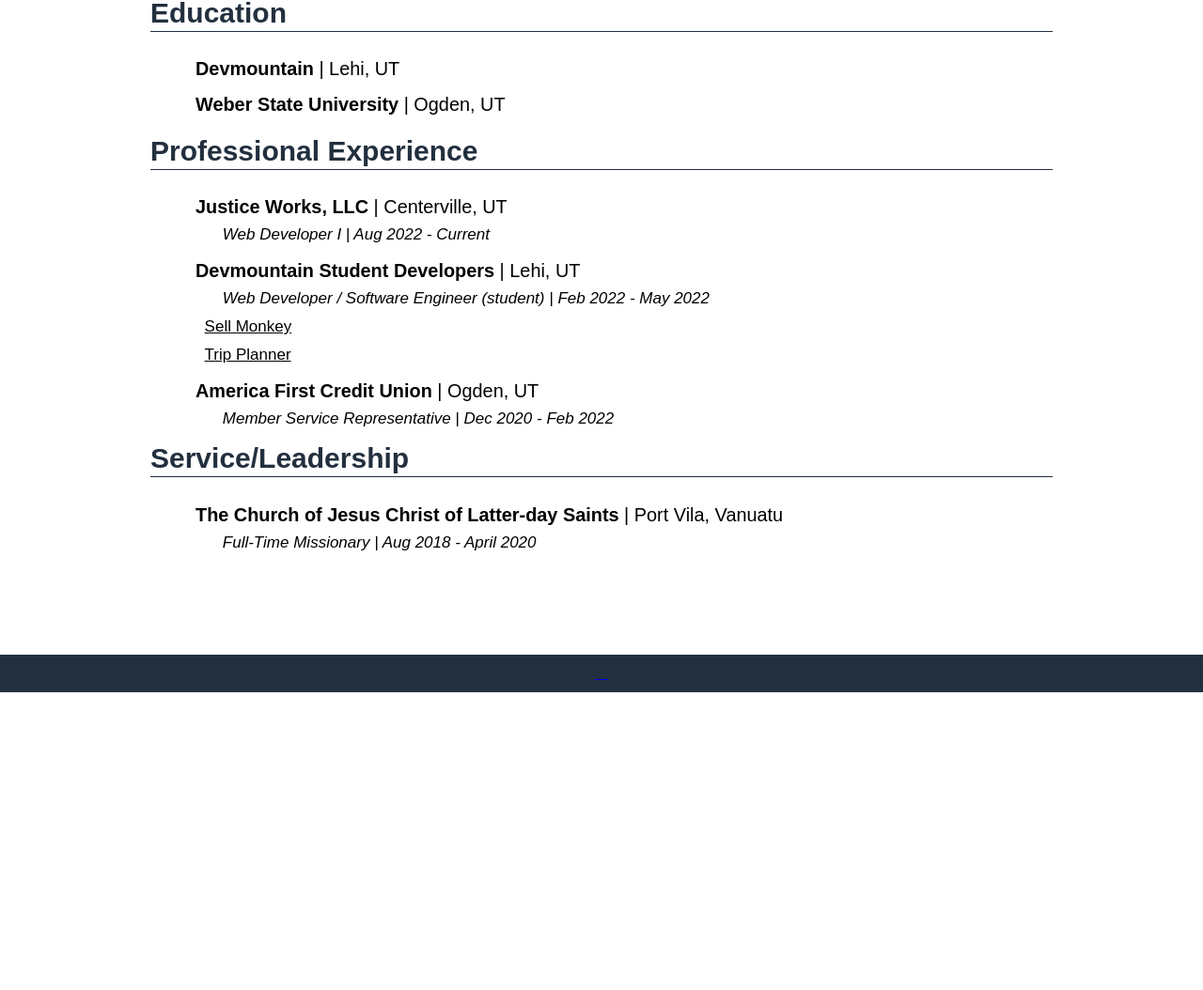
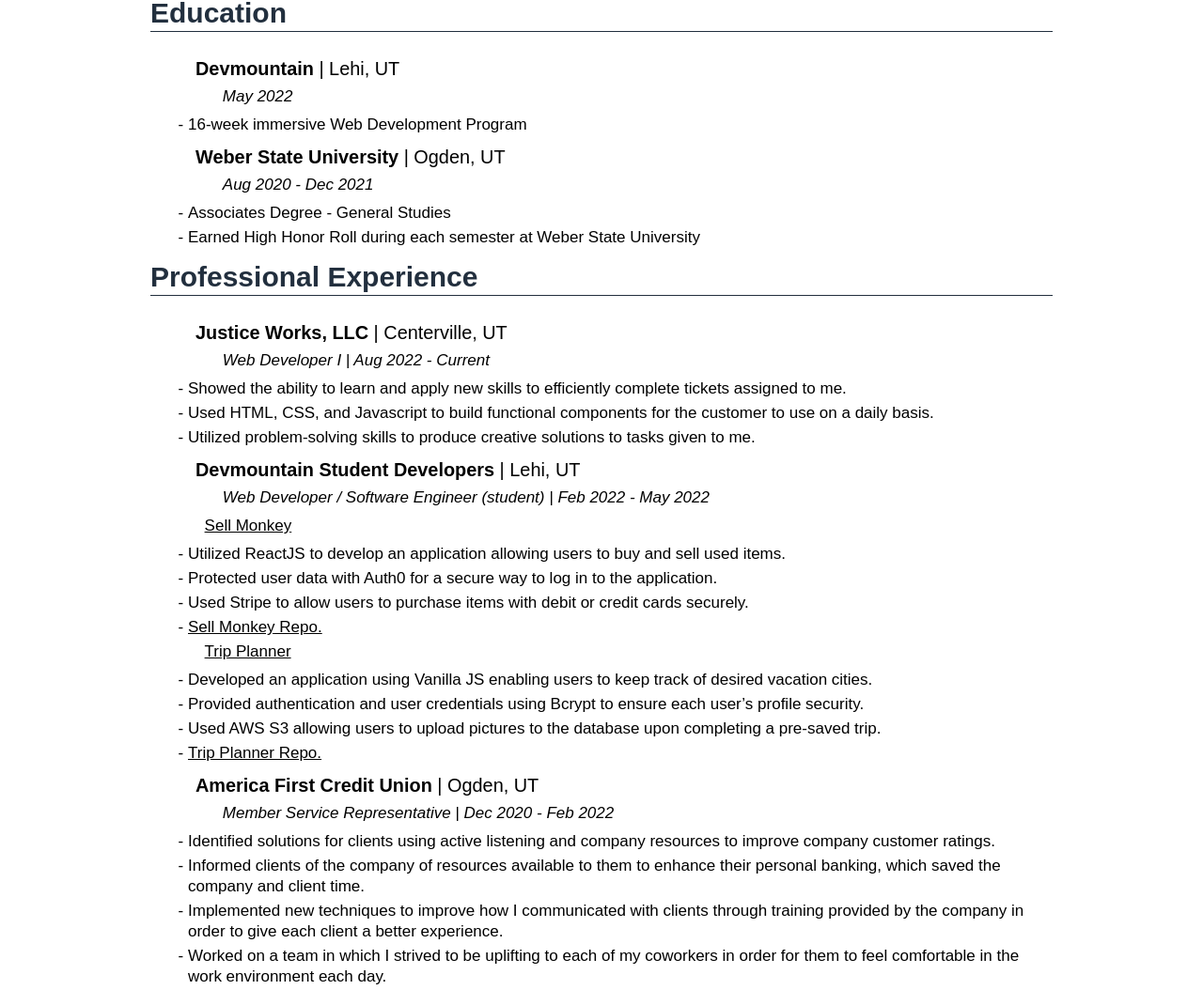
Before and after one commit to alexlamb10/my-blog, a Gatsby site: page /resume in a window 1280 px wide. Shown: the part 322-1376 px from the top of the page at 94% size. Before the commit the page ends 1059 px from the top, so only its background shows below. Built offline with nearby package versions, Linux system fonts and the light colour scheme; Gatsby itself is replaced by a stand-in of ours.

Commit message:
Finished the mapping of resume page

```diff
--- a/src/pages/resume.js
+++ b/src/pages/resume.js
@@ -9,6 +9,9 @@
 
 export default function About() {
   let resume = resumeInfo.map((element, index) => {
+    let detailList = element.details.map((element, index) => {
+      return <li>{element}</li>
+    })
     return (
       <div>
         <h1 className={element.sectionTitle ? styles.title : styles.hide}>
@@ -25,12 +28,18 @@
         <p className={element.jobTitle ? styles.position : styles.hide}>
           {element.jobTitle} | {element.startDate} - {element.endDate}
         </p>
+        <p className={element.graduationDate ? styles.position : styles.hide}>
+          {element.graduationDate}
+        </p>
         <p className={element.project ? styles.project : styles.hide}>
           <u>{element.project}</u>
         </p>
-        {/* <ul className={styles.list}>
-          <li>16-week immersive Web Development Program.</li>
-        </ul> */}
+        <ul className={styles.list}>
+          {detailList}
+          <li className={!element.projectLink ? styles.hide : ""}>
+            <a href={element.projectLink}>{element.projectLinkTitle}</a>
+          </li>
+        </ul>
       </div>
     )
   })
--- a/src/pages/resumeInfo.js
+++ b/src/pages/resumeInfo.js
@@ -3,24 +3,30 @@
     sectionTitle: "Education",
     title: "Devmountain",
     location: "Lehi, UT",
-    startDate: "Feb 2022",
-    endDate: "May 2022",
+    startDate: null,
+    endDate: null,
+    graduationDate: "May 2022",
     jobTitle: null,
     project: null,
     details: ["16-week immersive Web Development Program"],
+    projectLink: null,
+    projectLinkTitle: null,
   },
   {
     sectionTitle: null,
     title: "Weber State University",
     location: "Ogden, UT",
-    startDate: "Aug 2020",
-    endDate: "Dec 2020",
+    startDate: null,
+    endDate: null,
+    graduationDate: "Aug 2020 - Dec 2021",
     jobTitle: null,
     project: null,
     details: [
       "Associates Degree - General Studies",
       "Earned High Honor Roll during each semester at Weber State University",
     ],
+    projectLink: null,
+    projectLinkTitle: null,
   },
   {
     sectionTitle: "Professional Experience",
@@ -28,6 +34,7 @@
     location: "Centerville, UT",
     startDate: "Aug 2022",
     endDate: "Current",
+    graduationDate: null,
     jobTitle: "Web Developer I",
     project: null,
     details: [
@@ -35,6 +42,8 @@
       "Used HTML, CSS, and Javascript to build functional components for the customer to use on a daily basis.",
       "Utilized problem-solving skills to produce creative solutions to tasks given to me.",
     ],
+    projectLink: null,
+    projectLinkTitle: null,
   },
   {
     sectionTitle: null,
@@ -42,6 +51,7 @@
     location: "Lehi, UT",
     startDate: "Feb 2022",
     endDate: "May 2022",
+    graduationDate: null,
     jobTitle: "Web Developer / Software Engineer (student)",
     project: "Sell Monkey",
     details: [
@@ -49,6 +59,8 @@
       "Protected user data with Auth0 for a secure way to log in to the application.",
       "Used Stripe to allow users to purchase items with debit or credit cards securely.",
     ],
+    projectLink: "https://github.com/alexlamb10/sell-monkey",
+    projectLinkTitle: "Sell Monkey Repo.",
   },
   {
     sectionTitle: null,
@@ -56,6 +68,7 @@
     location: null,
     startDate: null,
     endDate: null,
+    graduationDate: null,
     jobTitle: null,
     project: "Trip Planner",
     details: [
@@ -63,6 +76,8 @@
       "Provided authentication and user credentials using Bcrypt to ensure each user’s profile security.",
       "Used AWS S3 allowing users to upload pictures to the database upon completing a pre-saved trip.",
     ],
+    projectLink: "https://github.com/alexlamb10/devmountain-capstone-1",
+    projectLinkTitle: "Trip Planner Repo.",
   },
   {
     sectionTitle: null,
@@ -70,6 +85,7 @@
     location: "Ogden, UT",
     startDate: "Dec 2020",
     endDate: "Feb 2022",
+    graduationDate: null,
     jobTitle: "Member Service Representative",
     project: null,
     details: [
@@ -78,6 +94,8 @@
       "Implemented new techniques to improve how I communicated with clients through training provided by the company in order to give each client a better experience.",
       "Worked on a team in which I strived to be uplifting to each of my coworkers in order for them to feel comfortable in the work environment each day.",
     ],
+    projectLink: null,
+    projectLinkTitle: null,
   },
   {
     sectionTitle: "Service/Leadership",
@@ -85,6 +103,7 @@
     location: "Port Vila, Vanuatu",
     startDate: "Aug 2018",
     endDate: "April 2020",
+    graduationDate: null,
     jobTitle: "Full-Time Missionary",
     project: null,
     details: [
@@ -93,6 +112,8 @@
       "Developed a strong work ethic as I worked 10 hours a day to meet personal goals.",
       "Became fluent in speaking, writing, and reading Bislama.",
     ],
+    projectLink: null,
+    projectLinkTitle: null,
   },
 ]
 
```
